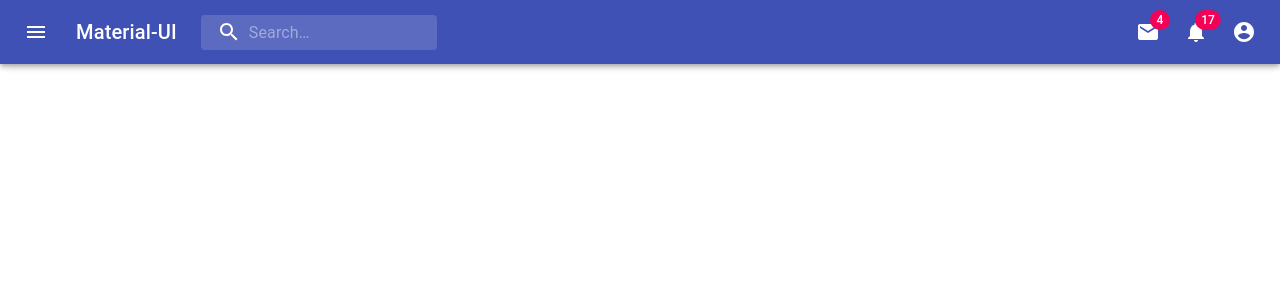
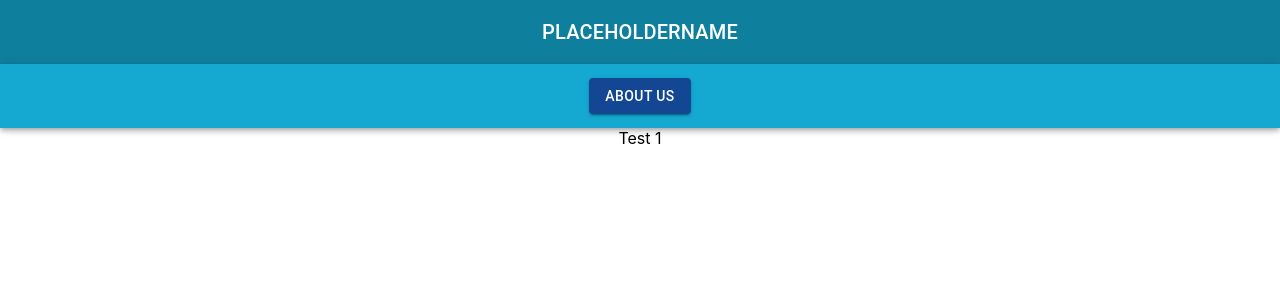
Before and after one commit to Diskordlit/FlashGuard, a React (Create React App) app: page /home in a window 1280 px wide. Shown: the top 300 px of the page. Built offline with nearby package versions, Linux system fonts and the light colour scheme.

Commit message:
updated css, created theme file, improved Topbar

```diff
--- a/package.json
+++ b/package.json
@@ -10,6 +10,7 @@
     "@testing-library/user-event": "^12.1.10",
     "react": "^17.0.2",
     "react-dom": "^17.0.2",
+    "react-router-dom": "^5.2.0",
     "react-scripts": "4.0.3",
     "web-vitals": "^1.0.1"
   },
--- a/src/App.css
+++ b/src/App.css
@@ -1,3 +1,7 @@
 .App {
   text-align: center;
 }
+
+.content {
+  margin-top: 128px;
+}
--- a/src/App.js
+++ b/src/App.js
@@ -1,15 +1,34 @@
 import React from 'react';
 import './App.css';
 import NavBar from './component/NavBar'
-
+import { } from '@material-ui/core'
+import { ThemeProvider , makeStyles } from '@material-ui/core/styles';
+import customTheme from './styling/customTheme';
+import { BrowserRouter as Router, Route, Switch, Redirect } from 'react-router-dom';
 
 function App() {
   return (
-    <div className="App">
-      <header className="App-header">
-        <NavBar />
-      </header>
-    </div>
+    <ThemeProvider theme={customTheme}>
+      <div className="App">
+        <header className="App-header">
+          <NavBar />
+        </header>
+        <body>
+          <Router>
+            <Switch>
+              <Route exact path="/">
+                <Redirect to="/home" />
+              </Route>
+              <Route exact path="/home">
+                <div className="content">
+                  Test 1
+                </div>
+              </Route>
+            </Switch>
+          </Router>
+        </body>
+      </div >
+    </ThemeProvider>
   );
 }
 
--- a/src/component/NavBar.js
+++ b/src/component/NavBar.js
@@ -1,8 +1,7 @@
 import React from 'react'
-import { AppBar, Toolbar, Typography, InputBase, Badge, IconButton } from '@material-ui/core'
+import { AppBar, Toolbar, Typography, Button, Badge, IconButton } from '@material-ui/core'
 import MenuIcon from '@material-ui/icons/Menu';
 import { useStyles } from '../styling/useStyles';
-import SearchIcon from '@material-ui/icons/Search';
 import MailIcon from '@material-ui/icons/Mail';
 import NotificationsIcon from '@material-ui/icons/Notifications';
 import AccountCircle from '@material-ui/icons/AccountCircle';
@@ -13,62 +12,16 @@ export default function NavBar() {
 
     return (
         <div>
-            <AppBar>
-                <Toolbar>
-                    <IconButton
-                        edge="start"
-                        className={classes.menuButton}
-                        color="inherit"
-                        aria-label="open drawer"
-                    >
-                        <MenuIcon />
-                    </IconButton>
+            <AppBar className={classes.appBarStyle}>
+                <Toolbar className={classes.toolBarStyle}>
                     <Typography className={classes.title} variant="h6" noWrap>
-                        Material-UI
+                        PLACEHOLDERNAME
                     </Typography>
-                    <div className={classes.search}>
-                        <div className={classes.searchIcon}>
-                            <SearchIcon />
-                        </div>
-                        <InputBase
-                            placeholder="Search…"
-                            classes={{
-                                root: classes.inputRoot,
-                                input: classes.inputInput,
-                            }}
-                            inputProps={{ 'aria-label': 'search' }}
-                        />
-                    </div>
-                    <div className={classes.grow} />
-                    <div className={classes.sectionDesktop}>
-                        <IconButton aria-label="show 4 new mails" color="inherit">
-                            <Badge badgeContent={4} color="secondary">
-                                <MailIcon />
-                            </Badge>
-                        </IconButton>
-                        <IconButton aria-label="show 17 new notifications" color="inherit">
-                            <Badge badgeContent={17} color="secondary">
-                                <NotificationsIcon />
-                            </Badge>
-                        </IconButton>
-                        <IconButton
-                            edge="end"
-                            aria-label="account of current user"
-                            aria-haspopup="true"
-                            color="inherit"
-                        >
-                            <AccountCircle />
-                        </IconButton>
-                    </div>
-                    <div className={classes.sectionMobile}>
-                        <IconButton
-                            aria-label="show more"
-                            aria-haspopup="true"
-                            color="inherit"
-                        >
-                            <MoreIcon />
-                        </IconButton>
-                    </div>
+                </Toolbar>
+            </AppBar>
+            <AppBar className={classes.appBarStyle2}>
+                <Toolbar className={classes.toolBarStyle2}>
+                    <Button variant="contained" color="secondary">About Us</Button>
                 </Toolbar>
             </AppBar>
         </div>
--- /dev/null
+++ b/src/styling/customTheme.js
@@ -0,0 +1,14 @@
+import { createTheme } from '@material-ui/core/styles';
+
+const customTheme = createTheme({
+  palette: {
+    primary: {
+      main: "#AB449A",
+    },
+    secondary: {
+      main: "#134693",
+    },
+  },
+});
+
+export default customTheme;
--- a/src/styling/useStyles.js
+++ b/src/styling/useStyles.js
@@ -1,5 +1,4 @@
-import { alpha, makeStyles } from '@material-ui/core/styles';
-
+import { createTheme , makeStyles } from '@material-ui/core/styles';
 
 export const useStyles = makeStyles((theme) => ({
   root: {
@@ -8,28 +7,11 @@ export const useStyles = makeStyles((theme) => ({
   grow: {
     flexGrow: 1,
   },
-  menuButton: {
-    marginRight: theme.spacing(2),
-  },
+
   title: {
     display: 'none',
     [theme.breakpoints.up('sm')]: {
       display: 'block',
-    },
-  },
-  search: {
-    position: 'relative',
-    borderRadius: theme.shape.borderRadius,
-    backgroundColor: alpha(theme.palette.common.white, 0.15),
-    '&:hover': {
-      backgroundColor: alpha(theme.palette.common.white, 0.25),
-    },
-    marginRight: theme.spacing(2),
-    marginLeft: 0,
-    width: '100%',
-    [theme.breakpoints.up('sm')]: {
-      marginLeft: theme.spacing(3),
-      width: 'auto',
     },
   },
   searchIcon: {
@@ -60,11 +42,21 @@ export const useStyles = makeStyles((theme) => ({
       display: 'flex',
     },
   },
-  sectionMobile: {
-    display: 'flex',
-    [theme.breakpoints.up('md')]: {
-      display: 'none',
-    },
+  appBarStyle: {
+    backgroundColor: "#0F7F9E",
+    justifyContent: 'center', //Centered horizontally
+    alignItems: 'center', //Centered vertically
+    flex: 1,
+    boxShadow: 'none',
   },
-
+  appBarStyle2: {
+    marginTop: '64px',
+    backgroundColor: "#15A9D1",
+    justifyContent: 'center', //Centered horizontally
+    alignItems: 'center', //Centered vertically
+    flex: 1
+  },
+  appBarButton: {
+    backgroundColor: "#AB449A",
+  }
 }));
```
Also changed, not shown: 2 other files (tests, documents, lock files or other folders).
